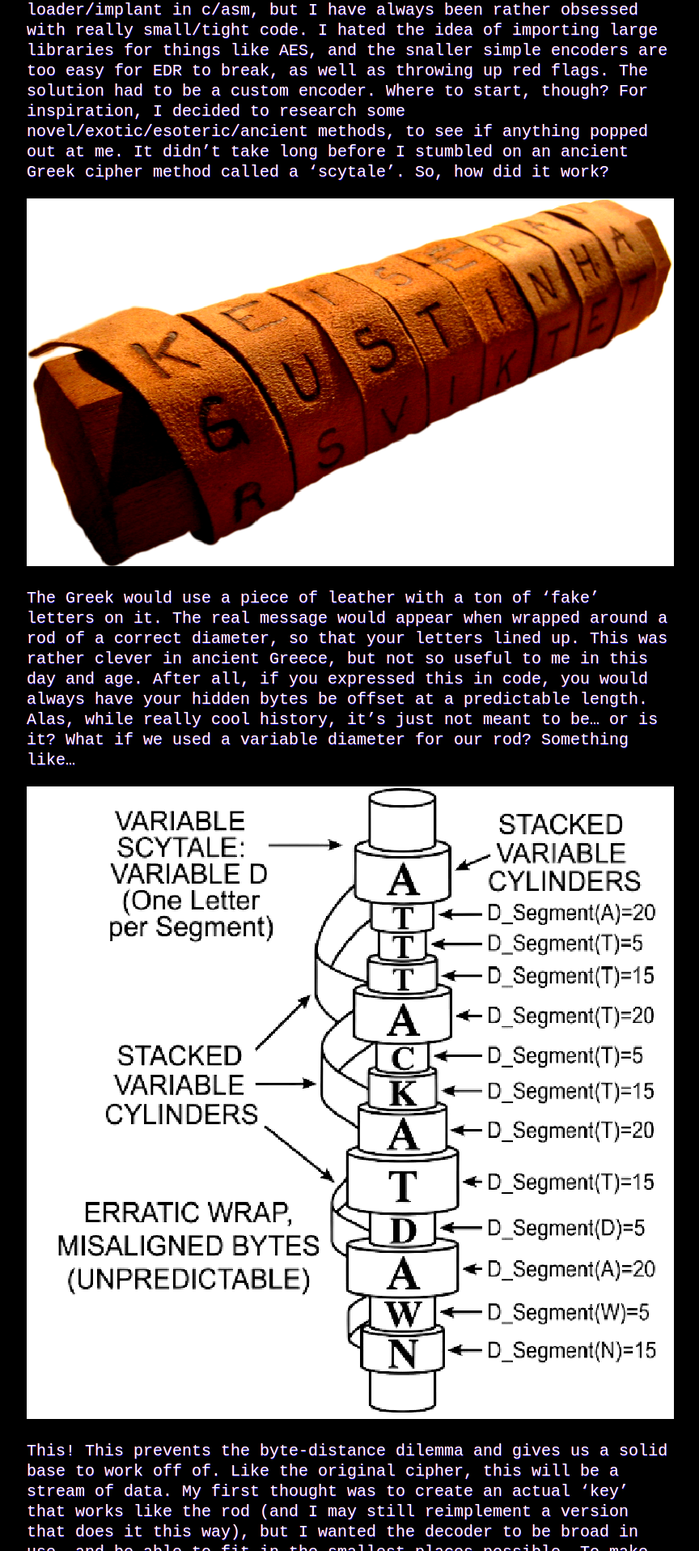
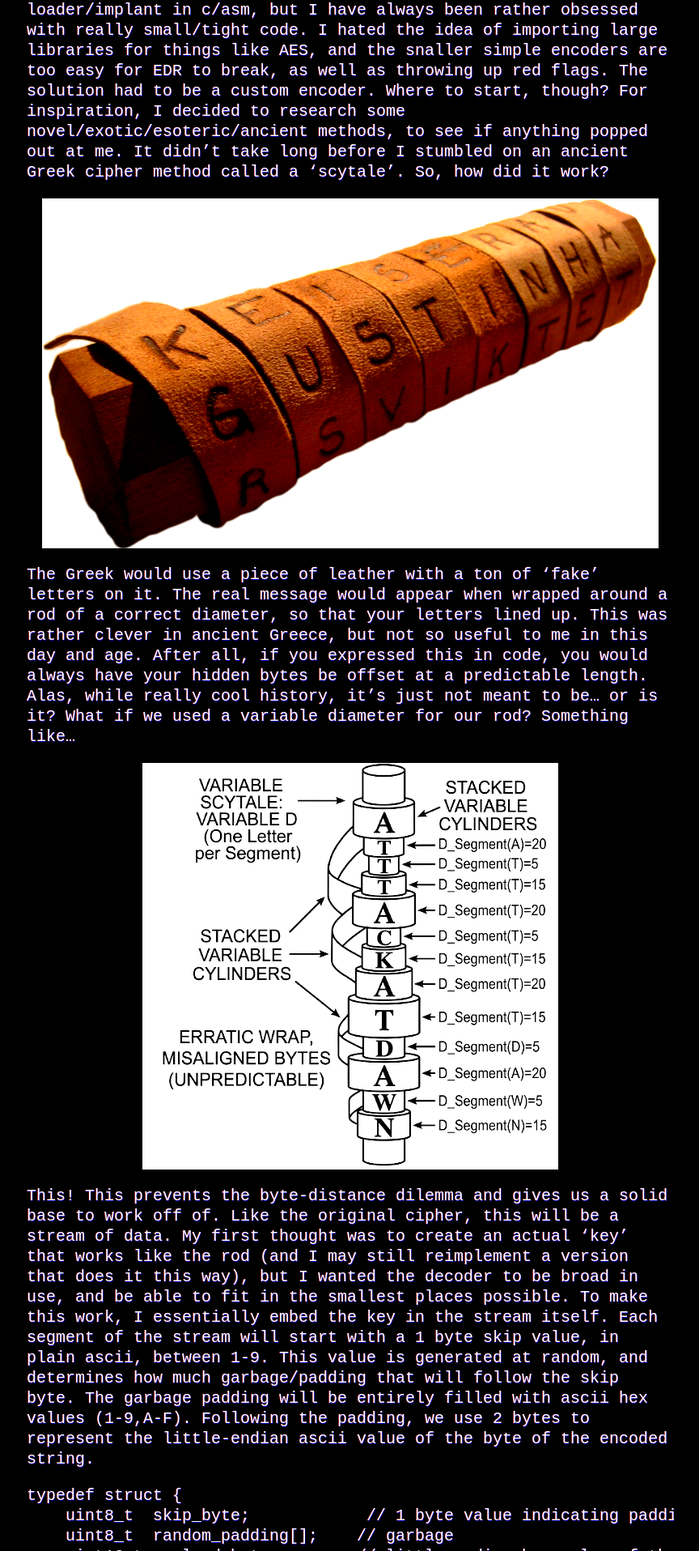
Before and after one commit to absolute-rat/absolute-rat.github.io, a Jekyll site: the page built from _posts/2026-4-23-scytale.md, in a window 1280 px wide. Shown: the part 715-2630 px from the top of the page at 81% size, without its empty margins (207-1071 px from the left). Built offline with Jekyll 4.4.1, drawn with Linux system fonts in a browser that asks for light colours.

Commit message:
Update 2026-4-23-scytale.md

```diff
--- a/_posts/2026-4-23-scytale.md
+++ b/_posts/2026-4-23-scytale.md
@@ -10,13 +10,13 @@ title:  "Scytale"
 For my first major project, I wanted to write a custom loader/implant in c/asm, but I have always been rather obsessed with really small/tight code. I hated the idea of importing large libraries for things like AES, and the snaller simple encoders are too easy for EDR to break, as well as throwing up red flags. The solution had to be a custom encoder. Where to start, though? For inspiration, I decided to research some novel/exotic/esoteric/ancient methods, to see if anything popped out at me. It didn't take long before I stumbled on an ancient Greek cipher method called a 'scytale'. So, how did it work?
 
 
-![Scytale](/assets/images/posts/scytale.png)
+![Scytale](/assets/images/posts/scytale.png){: .center-img }
 
 
 The Greek would use a piece of leather with a ton of 'fake' letters on it. The real message would appear when wrapped around a rod of a correct diameter, so that your letters lined up. This was rather clever in ancient Greece, but not so useful to me in this day and age. After all, if you expressed this in code, you would always have your hidden bytes be offset at a predictable length. Alas, while really cool history, it's just not meant to be... or is it? What if we used a variable diameter for our rod? Something like...
 
 
-![scytale.asm](/assets/images/posts/vlscytale.png)
+![scytale.asm](/assets/images/posts/vlscytale.png){: .center-img }
 
 
 This! This prevents the byte-distance dilemma and gives us a solid base to work off of. Like the original cipher, this will be a stream of data. My first thought was to create an actual 'key' that works like the rod (and I may still reimplement a version that does it this way), but I wanted the decoder to be broad in use, and be able to fit in the smallest places possible. To make this work, I essentially embed the key in the stream itself. Each segment of the stream will start with a 1 byte skip value, in plain ascii, between 1-9. This value is generated at random, and determines how much garbage/padding that will follow the skip byte. The garbage padding will be entirely filled with ascii hex values (1-9,A-F). Following the padding, we use 2 bytes to represent the little-endian ascii value of the byte of the encoded string.
```
